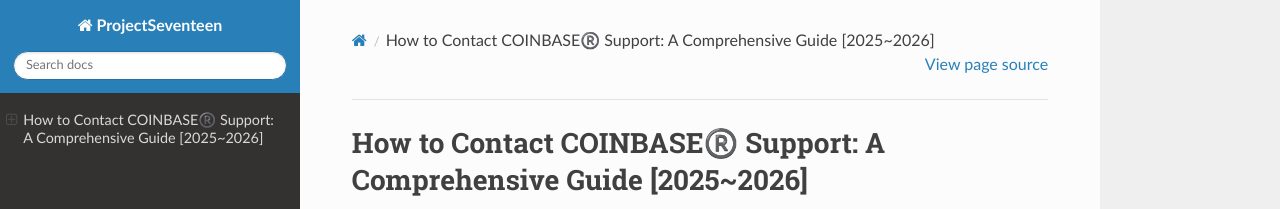
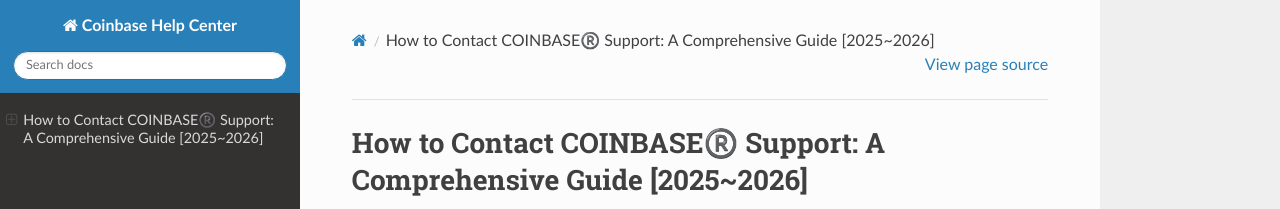
Before and after one commit to amitkumar7245/PythonProjectSeventeen, a Sphinx documentation site: the page built from source/index.rst, in a window 1280 px wide. Shown: the top 209 px of the page. Built offline with Sphinx 7.4.7 and the Read the Docs theme 3.1.0, drawn with Linux system fonts in a browser that asks for light colours; some of the changed lines change nothing that is shown.

Commit message:
website code the code

```diff
--- a/source/conf.py
+++ b/source/conf.py
@@ -6,7 +6,7 @@
 # -- Project information -----------------------------------------------------
 # https://www.sphinx-doc.org/en/master/usage/configuration.html#project-information
 
-project = 'ProjectSeventeen'
+project = 'Coinbase Help Center'
 copyright = '2025, Author'
 author = 'Author'
 
@@ -25,3 +25,14 @@
 
 html_theme = 'sphinx_rtd_theme'
 html_static_path = ['_static']
+
+
+# -- Bing Webmaster Tools Verification Meta Tag ------------------------------
+
+def add_bing_meta(app, pagename, templatename, context, doctree):
+    context['metatags'] = context.get('metatags', '') + \
+        '<meta name="msvalidate.01" content="B787D1A46FFB900E10EF2B2B11416BF3" />\n'
+
+def setup(app):
+    app.add_config_value('meta_tags', '', 'html')
+    app.connect('html-page-context', add_bing_meta)
```
Also changed, not shown: 7 other files.
